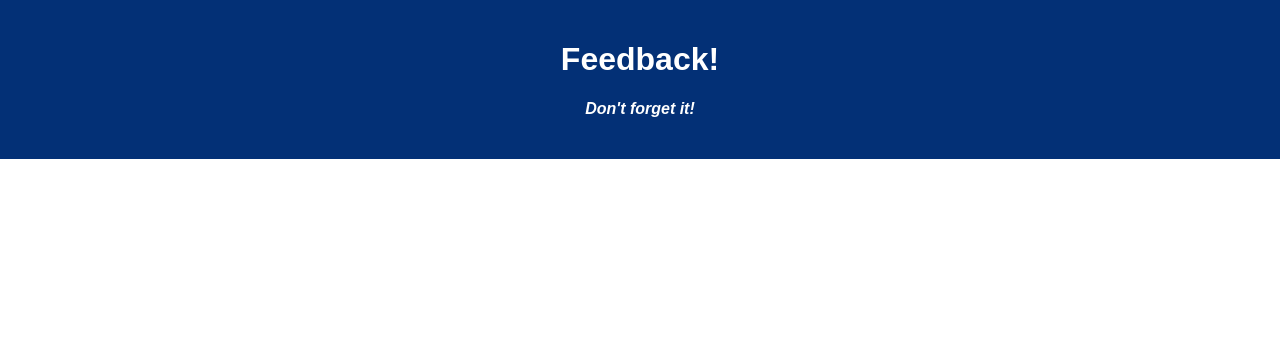
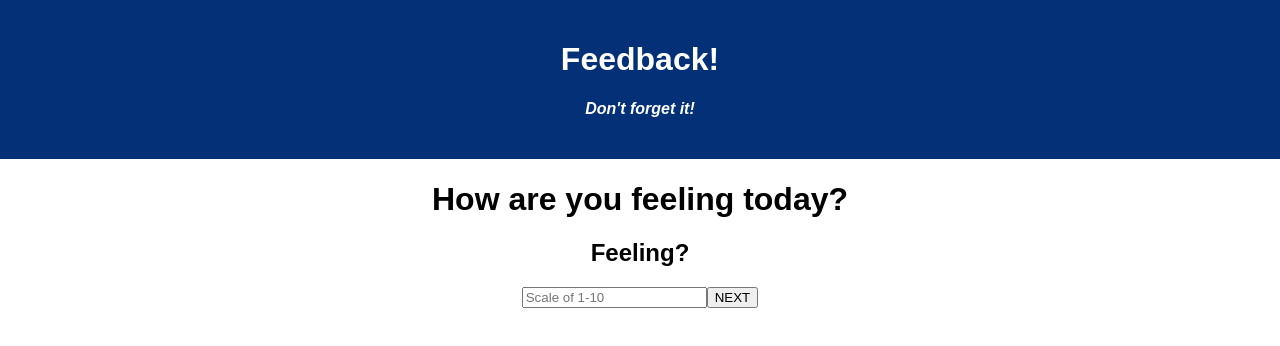
Before and after one commit to ralwine/WC5-feedback-loop, a React (Create React App) app: page / in a window 1280 px wide. Shown: the top 346 px of the page. Built offline with nearby package versions, Linux system fonts and the light colour scheme.

Commit message:
Routes made and functioning for screen changing

```diff
--- a/src/components/App/App.jsx
+++ b/src/components/App/App.jsx
@@ -3,10 +3,13 @@ import axios from 'axios';
 import './App.css';
 import { useEffect, useState } from 'react';
 import { useDispatch, useSelector } from 'react-redux';
-
+import { HashRouter as Router, Route, Link } from 'react-router-dom/cjs/react-router-dom.min';
 function App() {
 
+  const emotionsCart = useSelector(store => store.emotions)
   const dispatch = useDispatch()
+
+
 
   return (
     <div className='App'>
@@ -14,6 +17,60 @@ function App() {
         <h1 className='App-title'>Feedback!</h1>
         <h4>Don't forget it!</h4>
       </header>
+
+      <Router>
+        <Route path='/' exact>
+          <h1>
+            How are you feeling today?
+          </h1>
+          <h2>
+            Feeling?
+          </h2>
+          <input type="number" placeholder='Scale of 1-10' />
+          <Link to='/understanding'>
+            <button className="fancyBtn">NEXT</button>
+          </Link>
+        </Route>
+        <Route path='/understanding' exact>
+          <h1>
+            How well are you understanding the content?
+          </h1>
+          <h2>
+            Understanding?
+          </h2>
+          <input type="number" placeholder='Scale of 1-10' />
+          <Link to='/support'>
+            <button className="fancyBtn">NEXT</button>
+          </Link>
+        </Route>
+        <Route path='/support' exact>
+          <h1>
+            How well are you being supported?
+          </h1>
+          <h2>
+            Support?
+          </h2>
+          <input type="number" placeholder='Scale of 1-10' />
+          <Link to='/comments'>
+            <button className="fancyBtn">NEXT</button>
+          </Link>
+        </Route>
+        <Route path='/comments' exact>
+          <h1>
+            Any comments you want to leave?
+          </h1>
+          <h2>
+            Comments
+          </h2>
+          <input type="number" placeholder='Scale of 1-10' />
+          {/* <Link to='/review'> */}
+          <button className="fancyBtn">NEXT</button>
+          {/* </Link> */}
+        </Route>
+        <Route></Route>
+        <Route></Route>
+      </Router>
+
     </div>
   );
 }
--- a/src/index.js
+++ b/src/index.js
@@ -6,9 +6,14 @@ import { createStore, combineReducers, applyMiddleware } from 'redux'
 import { Provider } from 'react-redux'
 import logger from 'redux-logger'
 
+// reducer that acts a 'cart' to collect our data.
+const emotions =(state = [], action) =>{
+  return state
+}
+
 const storeInstance = createStore(
     combineReducers({
-
+        emotions
     }),
 applyMiddleware(
   logger
```
Also changed, not shown: 2 other files (tests, documents, lock files or other folders).
